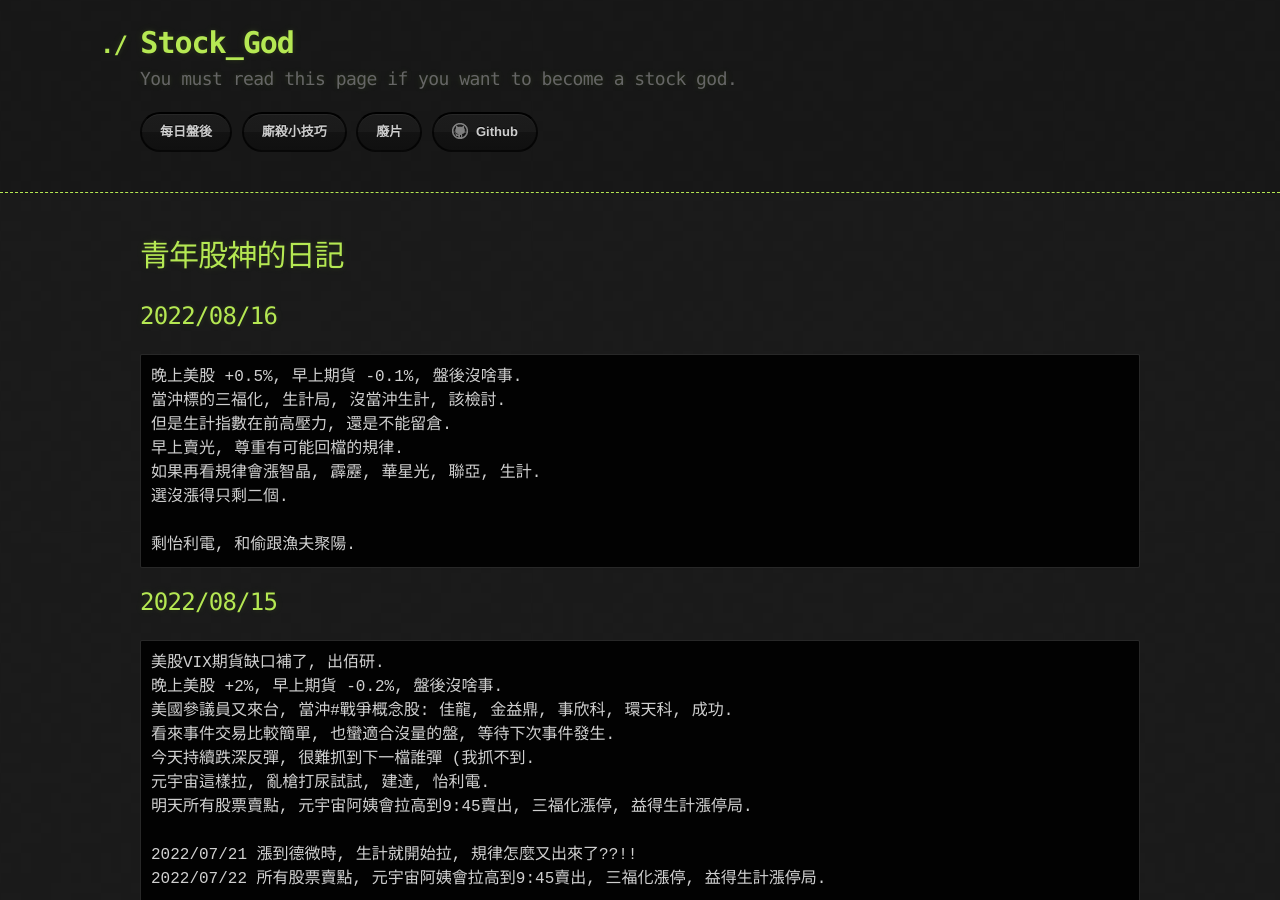
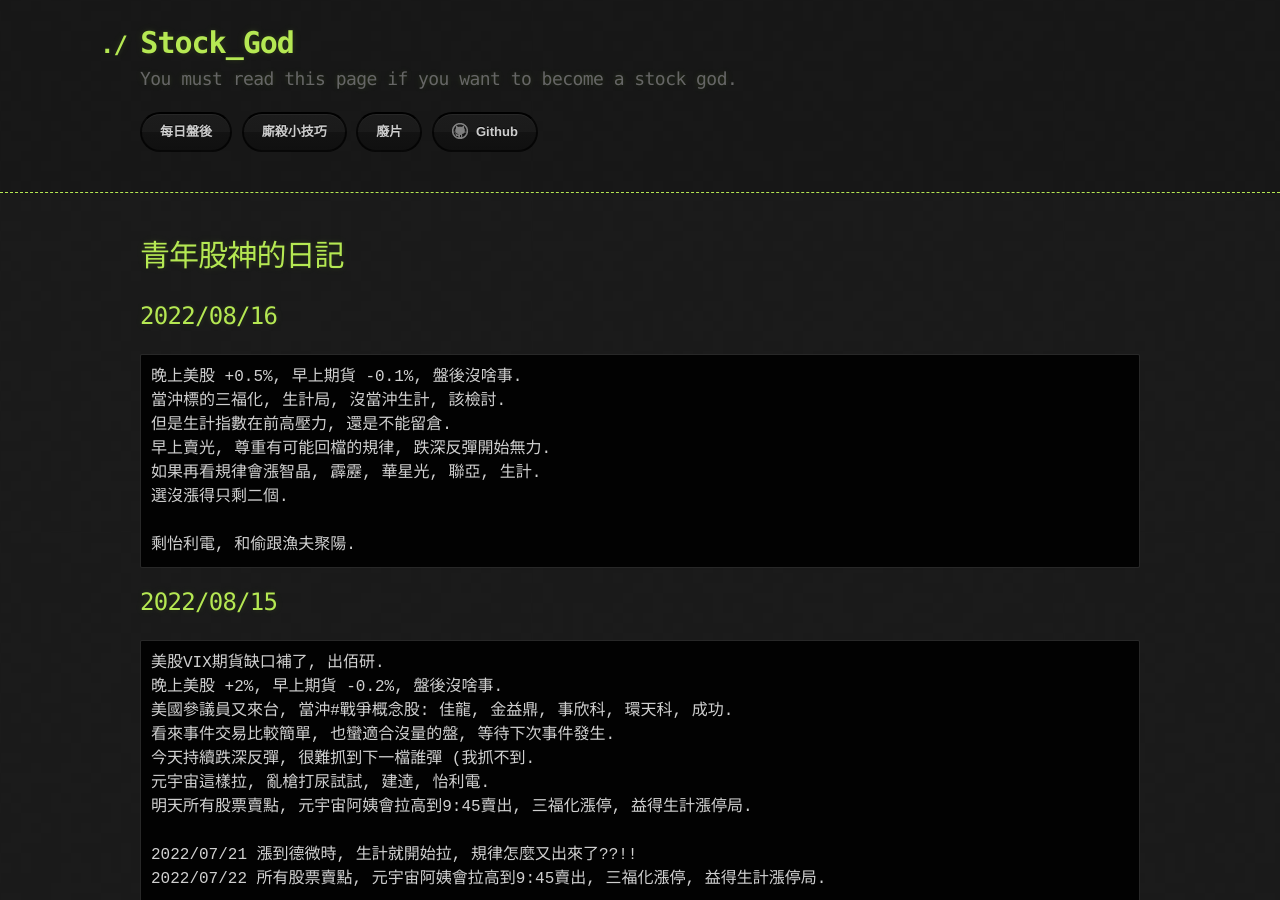
Before and after one commit to lepg5487/Stock_God, a Jekyll site: the page built from index.md, in a window 1280 px wide and 900 px high. Built offline with Jekyll 4.4.1, drawn with Linux system fonts in a browser that asks for light colours; our own code applies the rules of GitHub Pages for plain Markdown files.

Commit message:
Update index.md

```diff
--- a/index.md
+++ b/index.md
@@ -9,7 +9,7 @@ layout: testlayouts
 晚上美股 +0.5%, 早上期貨 -0.1%, 盤後沒啥事.
 當沖標的三福化, 生計局, 沒當沖生計, 該檢討.
 但是生計指數在前高壓力, 還是不能留倉.
-早上賣光, 尊重有可能回檔的規律.
+早上賣光, 尊重有可能回檔的規律, 跌深反彈開始無力.
 如果再看規律會漲智晶, 霹靂, 華星光, 聯亞, 生計.
 選沒漲得只剩二個.
 
```
